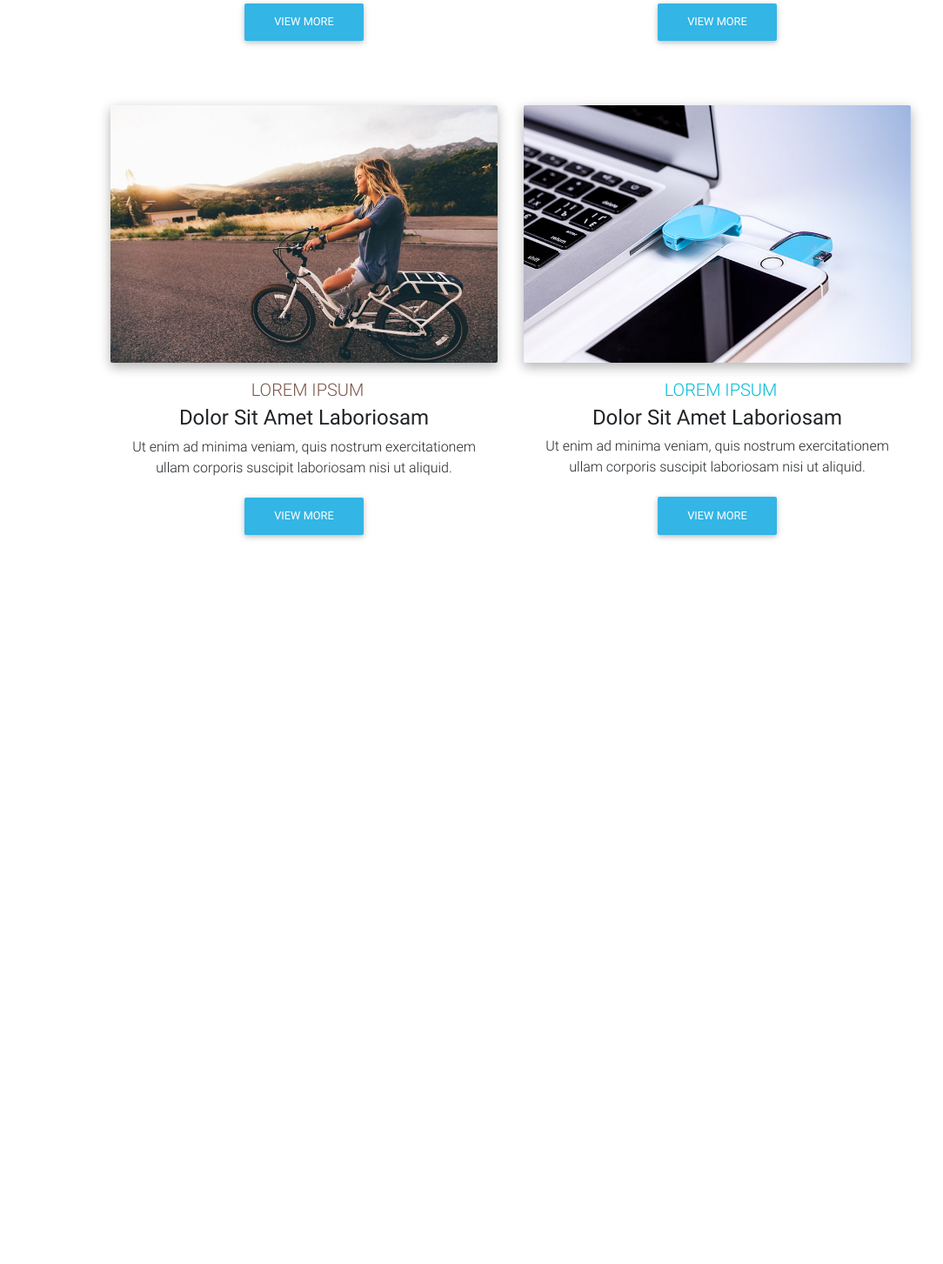
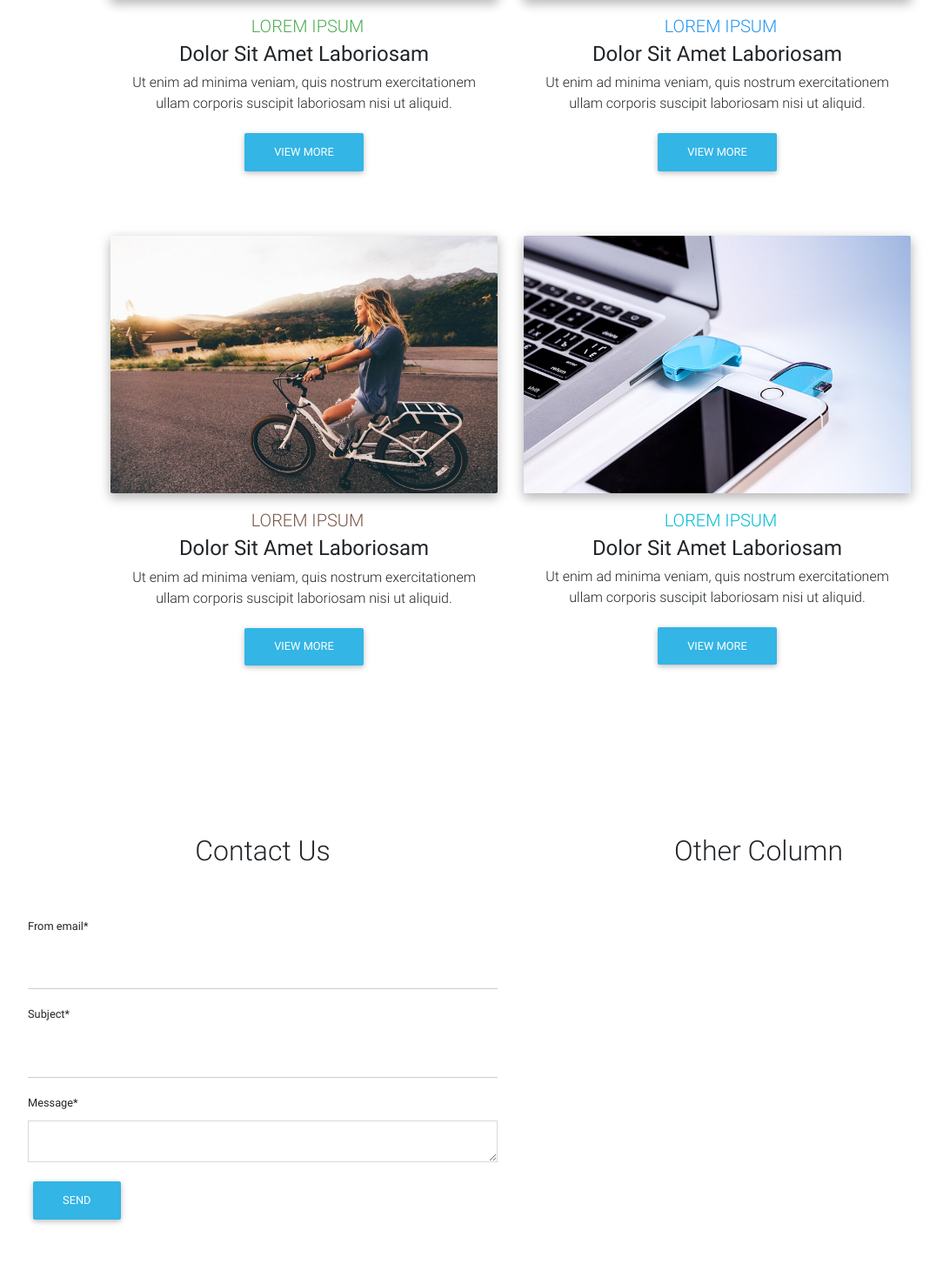
Before and after one commit to steveshead/django-cookiecutter-mdb-bs4, a Django app: page / in a window 1280 px wide. Shown: the part 2686-4139 px from the top of the page at 87% size, without its empty margins (53-1137 px from the left). Before the commit the page ends 3306 px from the top, so only its background shows below. Run offline with Django 3.2, Linux system fonts and the light colour scheme; some libraries are stand-ins or nearby versions.

Commit message:
added contact form

```diff
--- a/config/settings/base.py
+++ b/config/settings/base.py
@@ -55,7 +55,8 @@ THIRD_PARTY_APPS = [
 LOCAL_APPS = [
     # custom users app
     'cookiecutter_project.users.apps.UsersConfig',
-    # Your stuff: custom apps go here
+    # Simple contact form
+    'send_email',
 ]
 
 # See: https://docs.djangoproject.com/en/dev/ref/settings/#installed-apps
--- a/config/urls.py
+++ b/config/urls.py
@@ -17,6 +17,7 @@ urlpatterns = [
     url(r'^accounts/', include('allauth.urls')),
 
     # Your stuff: custom urls includes go here
+    url(r'^', include('send_email.urls')),
 
 
 ] + static(settings.MEDIA_URL, document_root=settings.MEDIA_ROOT)
--- /dev/null
+++ b/cookiecutter_project/send_email/forms.py
@@ -0,0 +1,6 @@
+from django import forms
+
+class ContactForm(forms.Form):
+    from_email = forms.EmailField(required=True)
+    subject = forms.CharField(required=True)
+    message = forms.CharField(widget=forms.Textarea, required=True)
--- /dev/null
+++ b/cookiecutter_project/send_email/urls.py
@@ -0,0 +1,9 @@
+# send_email/urls.py
+from django.conf.urls import url
+
+from . import views
+
+urlpatterns = [
+    url(r'^email/$', views.email, name='email'),
+    url(r'^success/$', views.success, name='success'),
+]
--- a/cookiecutter_project/static/css/project.css
+++ b/cookiecutter_project/static/css/project.css
@@ -39,6 +39,15 @@
 
 body {
   position: relative;
+}
+
+a {
+  color: #33b5e5;
+  -webkit-transition: all ease-in-out 0.3s;
+     -moz-transition: all ease-in-out 0.3s;
+      -ms-transition: all ease-in-out 0.3s;
+       -o-transition: all ease-in-out 0.3s;
+          transition: all ease-in-out 0.3s;
 }
 
 .bg-dark {
@@ -102,8 +111,8 @@ body {
 }
 
 section {
-  margin-top: 75px;
-  margin-bottom: 55px;
+  padding-top: 45px;
+  padding-bottom: 45px;
 }
 
 /* intro */
@@ -146,6 +155,20 @@ section.intro {
     z-index: 10;
 }
 
+/* Welcome */
+section.welcome {
+  background-color: #333;
+  padding-top: 20px;
+  padding-bottom: 10px;
+  color: #f5f5f5;
+  text-transform: uppercase;
+}
+
+.welcome h3 span {
+  font-weight: bold;
+  color: #33b5e5;
+}
+
 /* Features */
 .features .feature-title {
   margin-bottom: 0.2rem;
--- a/cookiecutter_project/templates/base.html
+++ b/cookiecutter_project/templates/base.html
@@ -79,10 +79,8 @@
 
     </div>
 
-    {% block splash %}
-{% endblock splash %}
+    {% block splash %}{% endblock splash %}
 
-    <div class="container">
 
       {% if messages %}
           {% for message in messages %}
@@ -90,11 +88,15 @@
           {% endfor %}
       {% endif %}
 
+      {% if request.get_full_path != home_url %} <div class="container">{% endif %}
+
       {% block content %}
         <p>Use this document as a way to quick start any new project.</p>
       {% endblock content %}
 
-    </div> <!-- /container -->
+      {% if request.get_full_path != home_url %} </div>{% endif %}
+
+
 
     {% block modal %}{% endblock modal %}
 
--- a/cookiecutter_project/templates/pages/home.html
+++ b/cookiecutter_project/templates/pages/home.html
@@ -1,6 +1,8 @@
 {% extends "base.html" %}
 
 {% load static i18n %}
+
+{% load crispy_forms_tags %}
 
 {% block splash %}
 <section class="intro view">
@@ -19,8 +21,22 @@
 {% endblock splash %}
 
 {% block content %}
+<section class="welcome">
+  <div class="container">
+    <div class="row text-center">
+      <div class="col">
+        {% if request.user.is_authenticated %}
+          <h3>Welcome <span>{{ request.user.name }}</span> - We Are Glad You Are Here!</h3>
+        {% else %}
+        <h3>Welcome Guest - Please <a href="{% url 'account_login' %}">{% trans "Sign In" %}</a> or <a href="{% url 'account_signup' %}">{% trans "Sign Up" %}</a></h3>
+        {% endif %}
+      </div>
+    </div>
+  </div>
+</section>
 
 <section id="features" class="section features feature-box">
+  <div class="container">
 
     <!--Section heading-->
     <h1 class="section-heading pt-4">The Future of Technology</h1>
@@ -83,10 +99,11 @@
 
     </div>
     <!--Grid row-->
-
+  </div>
 </section>
 
 <section id="projects" class="projects section text-center">
+  <div class="container">
 
     <!--Section heading-->
     <h1 class="section-heading pt-4">Project Gallery</h1>
@@ -200,6 +217,61 @@
 
     </div>
     <!--Grid row-->
+  </div>
+</section>
+
+<section id="contact" class="contact">
+
+  <div class="container">
+    <div class="row">
+      <div class="col">
+        <h2 class="text-center pb-3">Contact Us</h2>
+        <form action="{% url 'email' %}"method="post">
+          <input type='hidden' name='csrfmiddlewaretoken' value='QLWzFTfIRWNAHT2wN6Ek55xaCS7j3KiNlX0dtzjbbwvWv9J1iEs6ZaJwZVtLd3rK' />
+
+          <div id="div_id_from_email" class="form-group has-danger">
+            <label for="id_from_email" class="form-control-label  requiredField">
+                  From email<span class="asteriskField">*</span>
+            </label>
+
+            <div class="">
+              <input class="emailinput form-control form-control-danger" id="id_from_email" name="from_email" type="email" required />
+            </div>
+          </div>
+
+            <div id="div_id_subject" class="form-group has-danger">
+              <label for="id_subject" class="form-control-label  requiredField">
+                  Subject<span class="asteriskField">*</span>
+              </label>
+
+            <div class="">
+              <input class="textinput textInput form-control form-control-danger" id="id_subject" name="subject" type="text" required />
+            </div>
+            </div>
+
+            <div id="div_id_message" class="form-group has-danger">
+              <label for="id_message" class="form-control-label  requiredField">
+                  Message<span class="asteriskField">*</span>
+              </label>
+
+            <div class="">
+              <textarea class="textarea form-control form-control-danger" cols="40" id="id_message" name="message" rows="10" required></textarea>
+            </div>
+          </div>
+
+          <div class="form-actions">
+            <button type="submit" class="btn btn-info">Send</button>
+          </div>
+        </form>
+
+      </div>
+
+      <div class="col">
+        <h2 class="text-center pb-3">Other Column</h2>
+      </div>
+
+    </div>
+  </div>
 
 </section>
 
--- a/cookiecutter_project/templates/users/user_detail.html
+++ b/cookiecutter_project/templates/users/user_detail.html
@@ -4,7 +4,6 @@
 {% block title %}User: {{ object.username }}{% endblock %}
 
 {% block content %}
-<div class="container">
 
   <div class="row">
     <div class="col-sm-12">
@@ -31,5 +30,4 @@
 {% endif %}
 
 
-</div>
 {% endblock content %}
```
Also changed, not shown: cookiecutter_project/send_email/templates/send_email/email.html (added, +23 -0 lines), cookiecutter_project/send_email/templates/send_email/success.html (added, +7 -0 lines), cookiecutter_project/send_email/views.py (added, +25 -0 lines), cookiecutter_project/static/css/project.min.css (+1 -1 lines).
